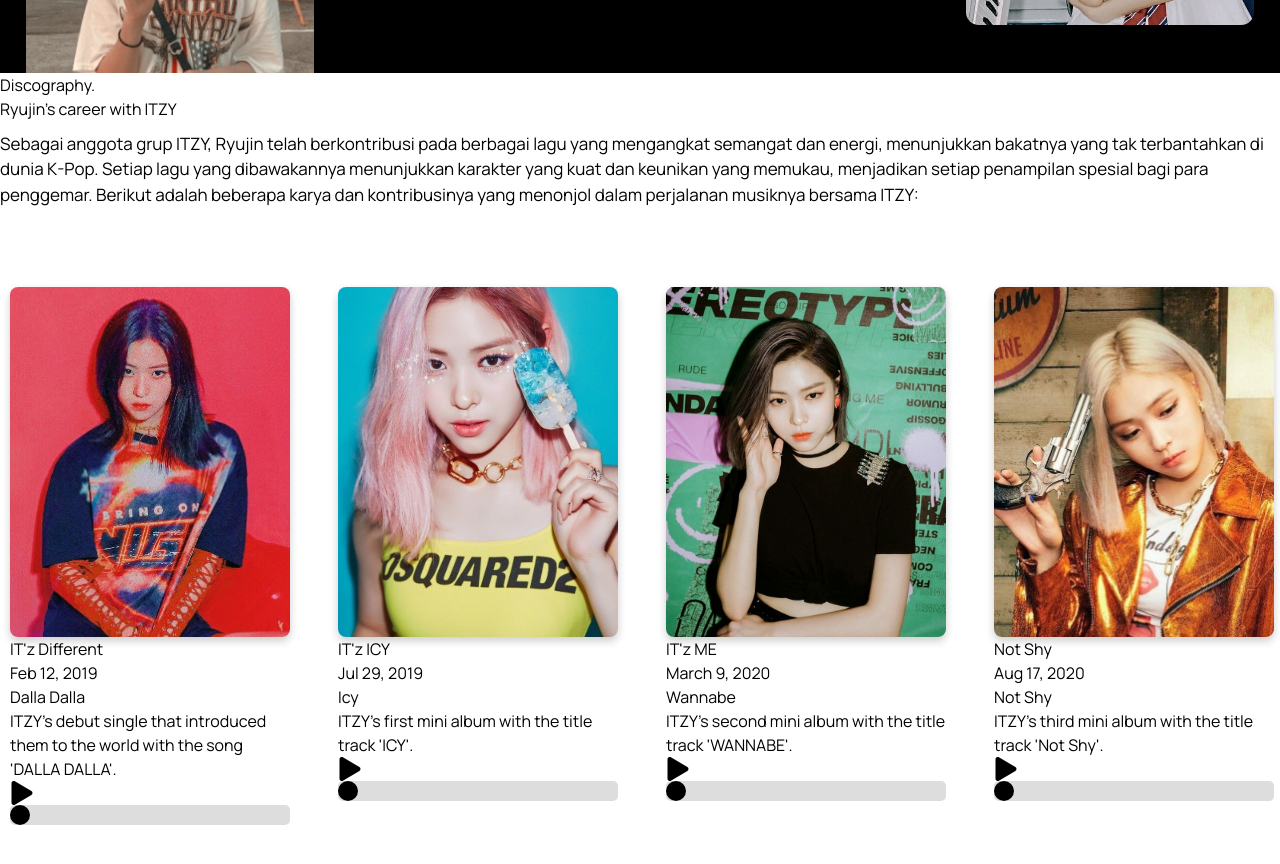
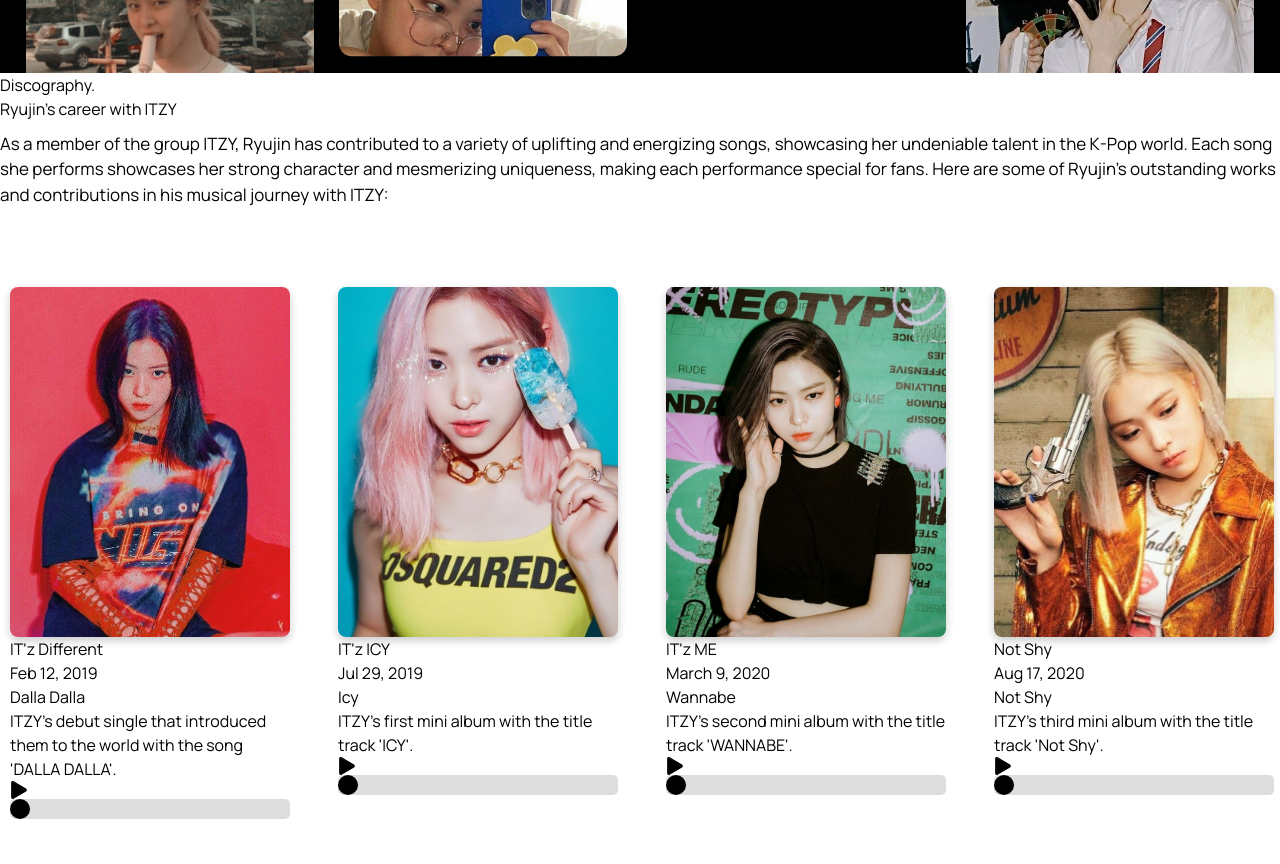
Before and after one commit to sandysptra09/ITZY_Ryujin, a React (Vite) app: page / in a window 1280 px wide. Shown: the part 3080-3944 px from the top of the page. Built offline with nearby package versions, Linux system fonts and the light colour scheme.

Commit message:
Fixing music player

```diff
--- a/src/components/Discography/Discography.jsx
+++ b/src/components/Discography/Discography.jsx
@@ -82,9 +82,10 @@ function Discography() {
                     {...textAnimation(0)}
                     style={{ fontSize: '17px', fontWeight: 'normal', margin: '10px 0' }}
                 >
-                    Sebagai anggota grup ITZY, Ryujin telah berkontribusi pada berbagai lagu yang mengangkat semangat dan energi, menunjukkan bakatnya yang tak terbantahkan di dunia K-Pop.
-                    Setiap lagu yang dibawakannya menunjukkan karakter yang kuat dan keunikan yang memukau, menjadikan setiap penampilan spesial bagi para penggemar.
-                    Berikut adalah beberapa karya dan kontribusinya yang menonjol dalam perjalanan musiknya bersama ITZY:
+                    As a member of the group ITZY, Ryujin has contributed to a variety of uplifting and energizing songs,
+                    showcasing her undeniable talent in the K-Pop world. Each song she performs showcases her strong character
+                    and mesmerizing uniqueness, making each performance special for fans. Here are some of Ryujin's outstanding
+                    works and contributions in his musical journey with ITZY:
                 </motion.p>
             </div>
 
@@ -133,9 +134,9 @@ function Discography() {
                                     <div className="flex items-center mt-4">
                                         <div onClick={() => handlePlayPause(index)} className="cursor-pointer">
                                             {audioStates[index].isPlaying ? (
-                                                <FaPause className="text-black" size={24} />
+                                                <FaPause className="text-black" size={18} />
                                             ) : (
-                                                <FaPlay className="text-black" size={24} />
+                                                <FaPlay className="text-black" size={18} />
                                             )}
                                         </div>
                                         <input
--- a/src/components/Discography/discography.module.scss
+++ b/src/components/Discography/discography.module.scss
@@ -6,10 +6,14 @@
     height: 100vh;
     margin-top: -130px;
 
-
     @media (max-width: 768px) {
         height: auto;
         padding: 20px 10px;
+        margin-top: 0;
+    }
+
+    @media (max-width: 480px) {
+        height: 100%;
     }
 }
 
@@ -21,7 +25,6 @@
     &:active {
         cursor: grabbing;
     }
-
 
     @media (max-width: 768px) {
         gap: 0;
@@ -46,7 +49,7 @@
     }
 
     @media (max-width: 480px) {
-        height: 240px;
+        height: 100%;
     }
 }
 
@@ -56,7 +59,6 @@
     object-fit: cover;
     border-radius: 8px;
     box-shadow: 0 4px 8px rgba(0, 0, 0, 0.2);
-
 
     @media (max-width: 768px) {
         height: 250px;
--- a/src/pages/Index.jsx
+++ b/src/pages/Index.jsx
@@ -16,6 +16,7 @@ export default function Index() {
             <Overview />
             <Gallery />
             <Discography />
+            <div className={styles.spacer}></div>
         </div>
     )
 }
```
